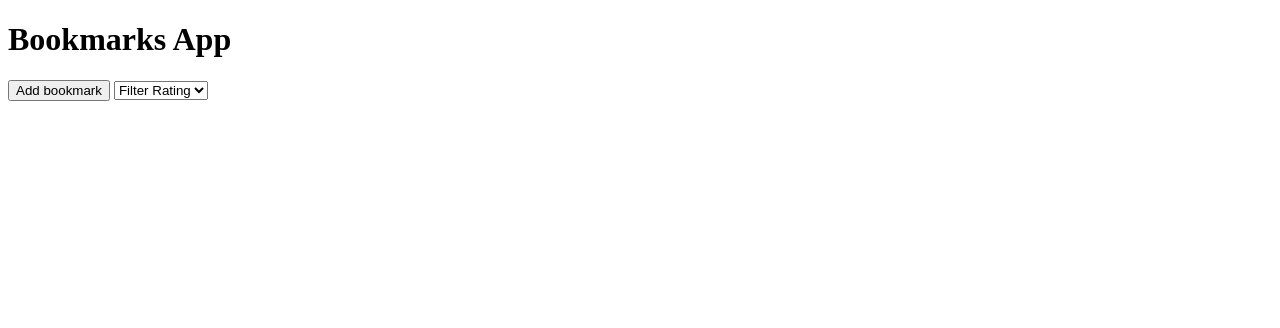
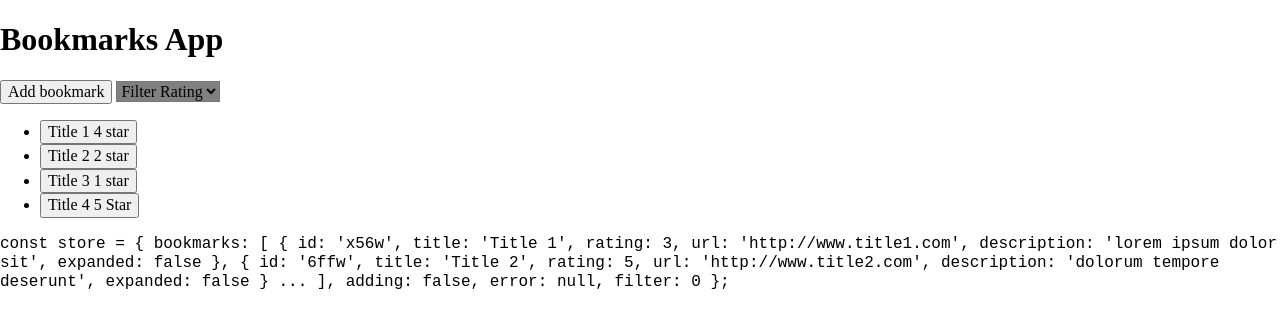
Before and after one commit to thinkful-ei-macaw/brannenpetit-bookmarks-app, a plain HTML site: page wireframe.html in a window 1280 px wide. Drawn offline with nearby package versions, Linux system fonts and the light colour scheme.

Commit message:
created landing page wireframe

```diff
--- a/scripts/index.css
+++ b/scripts/index.css
@@ -0,0 +1,3 @@
+.dropdown {
+    background-color: grey;
+}
--- a/scripts/index.js
+++ b/scripts/index.js
@@ -0,0 +1,10 @@
+
+function stopIt() {
+    $('button').on("click", event => {
+        event.preventDefault();
+        console.log("hi");
+
+    })
+}
+
+$(stopIt);
--- a/wireframe.html
+++ b/wireframe.html
@@ -1,10 +1,14 @@
+<!-- landing page html wireframe -->
+
 <!DOCTYPE html>
 <html lang="en">
 
 <head>
   <title>Bookmarks App</title>
   <link rel="shortcut icon" href="#">
+  <link rel="stylesheet" href="https://cdnjs.cloudflare.com/ajax/libs/normalize/4.2.0/normalize.min.css">
   <link href="https://fonts.googleapis.com/css?family=Roboto" rel="stylesheet">
+  <link rel="stylesheet" href="scripts/index.css">
 </head>
 
 <body>
@@ -25,6 +29,18 @@
       </select>
     </form>
     <ul class="bookmarks-list js-bookmarks-list">
+      <li class="bookmarks" id="bookmark-1">
+        <button>Title 1 4 star</button>
+      </li>
+      <li class="bookmarks" id="bookmark-1">
+        <button>Title 2 2 star</button>
+      </li>
+      <li class="bookmarks" id="bookmark-1">
+        <button>Title 3 1 star</button>
+      </li>
+      <li class="bookmarks" id="bookmark-1">
+        <button>Title 4 5 Star</button>
+      </li>
     </ul>
   </div>
   <script type="text/javascript" src="https://cdnjs.cloudflare.com/ajax/libs/cuid/1.3.8/browser-cuid.min.js"></script>
@@ -33,3 +49,28 @@
 </body>
 
 </html>
+
+<code>const store = {
+  bookmarks: [
+    {
+      id: 'x56w',
+      title: 'Title 1',
+      rating: 3,
+      url: 'http://www.title1.com',
+      description: 'lorem ipsum dolor sit',
+      expanded: false
+    },
+    {
+      id: '6ffw',
+      title: 'Title 2',
+      rating: 5,
+      url: 'http://www.title2.com',
+      description: 'dolorum tempore deserunt',
+      expanded: false
+    }
+    ...
+  ],
+  adding: false,
+  error: null,
+  filter: 0
+}; </code>
```
Also changed, not shown: index.html (+3 -1 lines).
